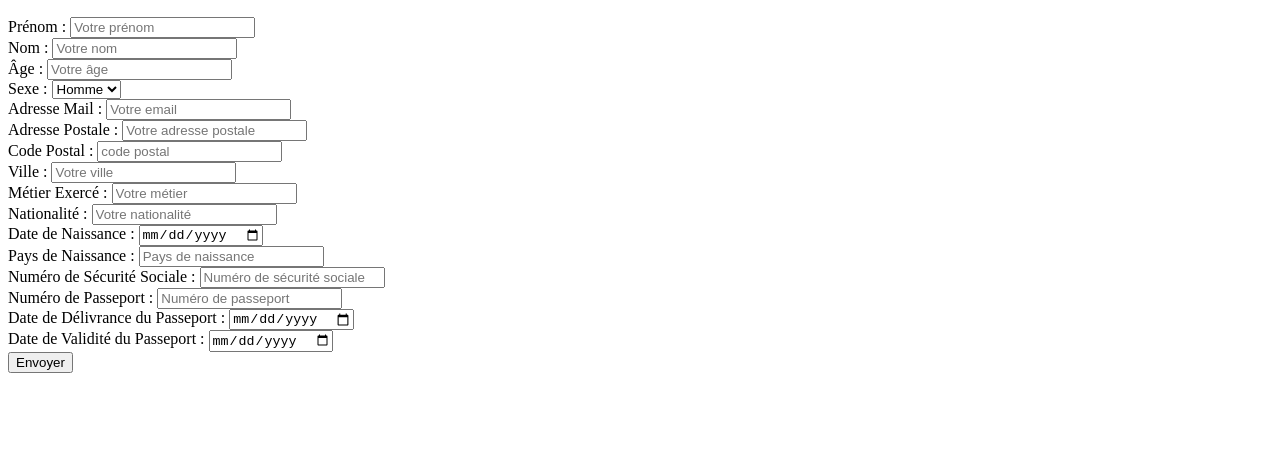
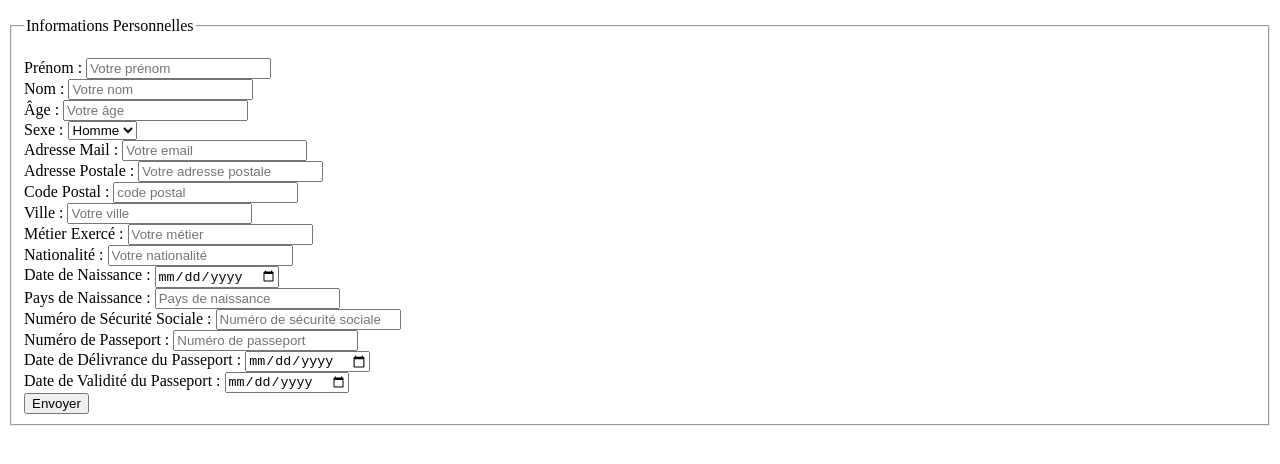
Before and after one commit to x2z591/form, a plain HTML site: page index.html in a window 1280 px wide. Shown: the part 50-514 px from the top of the page. Drawn offline with Linux system fonts and the light colour scheme.

Commit message:
modification formulaire (index.html)

```diff
--- a/index.html
+++ b/index.html
@@ -6,6 +6,8 @@
 <body>
     <h2>Formulaire</h2>
     <form>
+        <fieldset>
+            <legend>Informations Personnelles</legend><br>
         <!-- Prénom -->
         <label for="prenom">Prénom :</label>
         <input type="text" id="prenom" name="prenom" pattern="[A-Za-zÀ-ÿéèêàùîôùïäëöü]+([ -]?[A-Za-zÀ-ÿéèêàùîôùïäëöü]+)*" required placeholder="Votre prénom"><br>
@@ -60,6 +62,11 @@
         <input type="date" id="dateval" name="dateval" required><br>
         <!-- Bouton de soumission -->
         <button type="submit">Envoyer</button>
+      </fieldset>
     </form>
+
+
+
+
 </body>
 </html>
```
